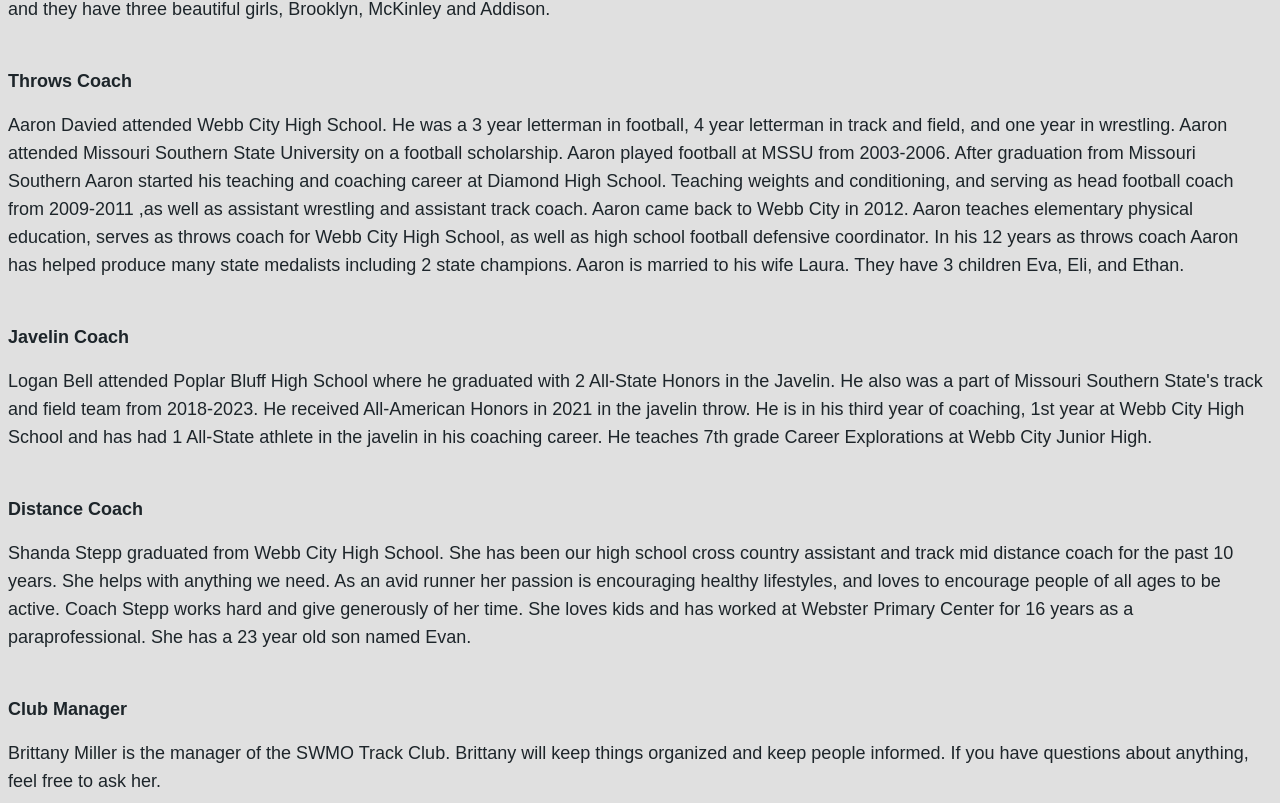
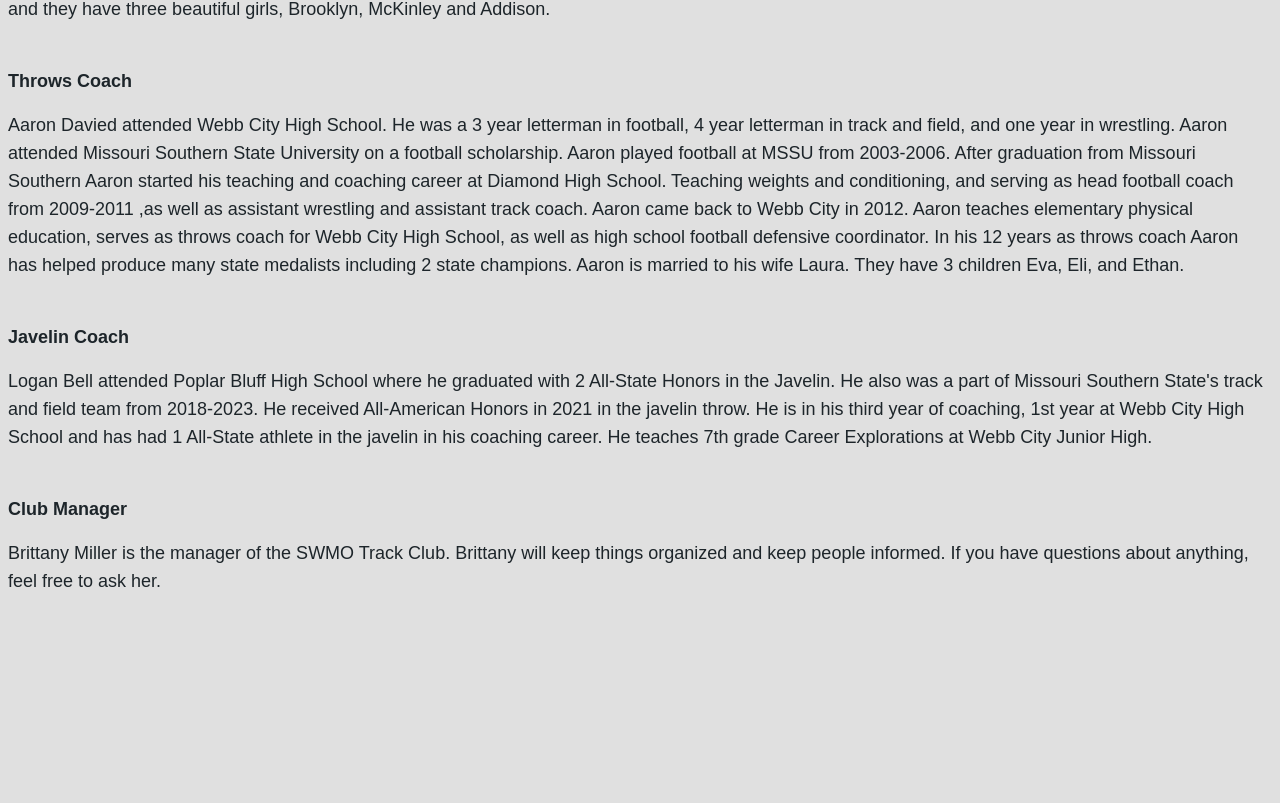
Before and after one commit to rylandavis9/AAU-website, a Next.js app in the folder website/: page /meetthecoaches in a window 1280 px wide. Shown: the part 501-1304 px from the top of the page. After the commit the page ends 1104 px from the top, so only its background shows below. Built offline with nearby package versions, Linux system fonts and the light colour scheme.

Commit message:
Update page.tsx
Removed Distance Coach section and associated content.

```diff
--- a/website/app/meetthecoaches/page.tsx
+++ b/website/app/meetthecoaches/page.tsx
@@ -13,8 +13,6 @@
           <p className="m-2 text-pretty text-lg">Aaron Davied attended Webb City High School. He was a 3 year letterman in football, 4 year letterman in track and field, and one year in wrestling. Aaron attended Missouri Southern State University on a football scholarship. Aaron played football at MSSU from 2003-2006. After graduation from Missouri Southern Aaron started his teaching and coaching career at Diamond High School. Teaching weights and conditioning, and serving as head football coach from 2009-2011 ,as well as assistant wrestling and assistant track coach. Aaron came back to Webb City in 2012. Aaron teaches elementary physical education, serves as throws coach for Webb City High School, as well as high school football defensive coordinator. In his 12 years as throws coach Aaron has helped produce many state medalists including 2 state champions. Aaron is married to his wife Laura. They have 3 children Eva, Eli, and Ethan. <br></br></p>
           <p className="m-2 text-pretty text-lg font-bold"><br></br>Javelin Coach<br></br></p>
           <p className="m-2 text-pretty text-lg">Logan Bell attended Poplar Bluff High School where he graduated with 2 All-State Honors in the Javelin. He also was a part of Missouri Southern State's track and field team from 2018-2023. He received All-American Honors in 2021 in the javelin throw. He is in his third year of coaching, 1st year at Webb City High School and has had 1 All-State athlete in the javelin in his coaching career. He teaches 7th grade Career Explorations at Webb City Junior High.<br></br></p>
-          <p className="m-2 text-pretty text-lg font-bold"><br></br>Distance Coach<br></br></p>
-          <p className="m-2 text-pretty text-lg">Shanda Stepp graduated from Webb City High School. She has been our high school cross country assistant and track mid distance coach for the past 10 years. She helps with anything we need. As an avid runner her passion is encouraging healthy lifestyles, and loves to encourage people of all ages to be active. Coach Stepp works hard and give generously of her time. She loves kids and has worked at Webster Primary Center for 16 years as a paraprofessional. She has a 23 year old son named Evan.<br></br></p>
           <p className="m-2 text-pretty text-lg font-bold"><br></br>Club Manager<br></br></p>
           <p className="m-2 text-pretty text-lg">Brittany Miller is the manager of the SWMO Track Club. Brittany will keep things organized and keep people informed.  If you have questions about anything, feel free to ask her.<br></br></p>
       </main>
```
